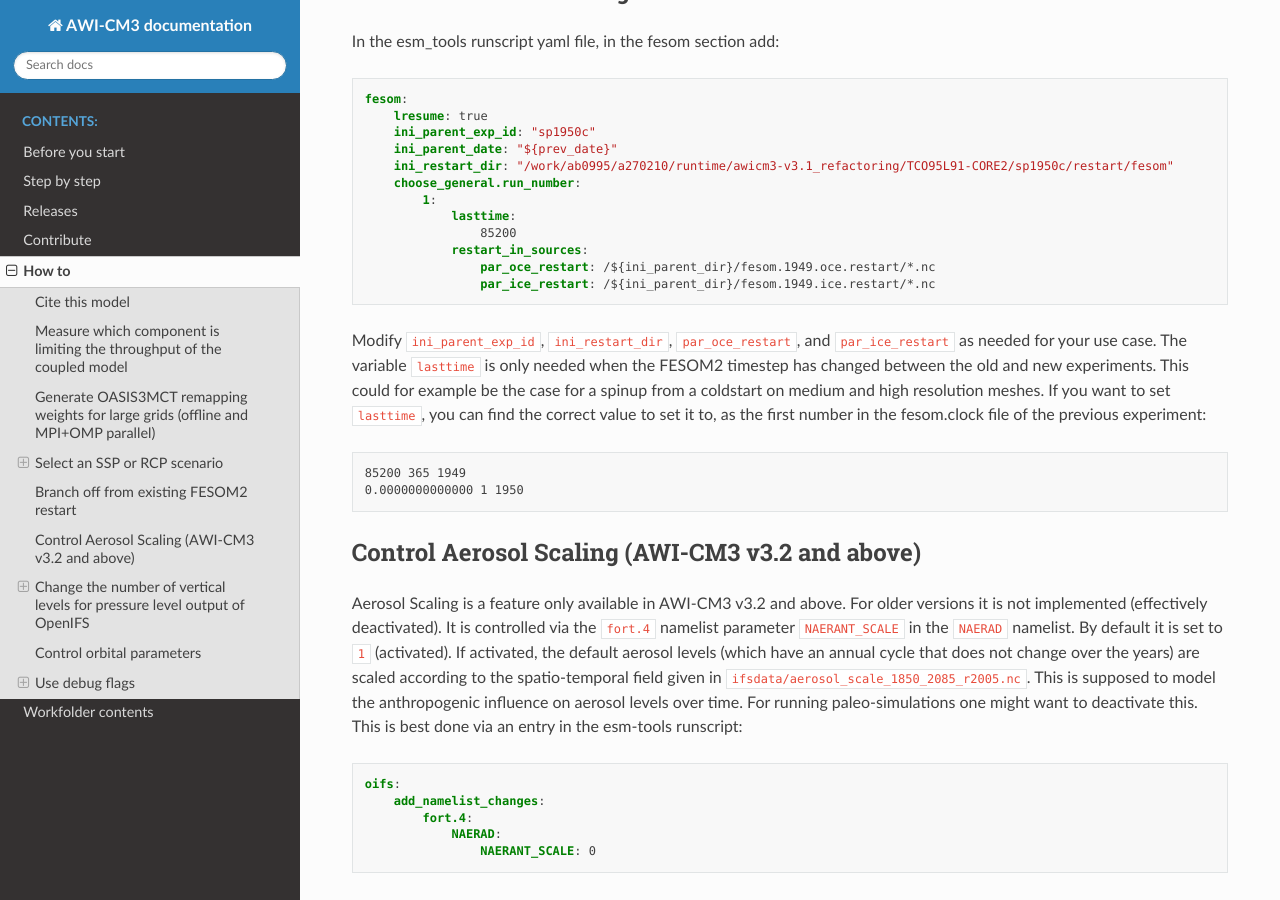
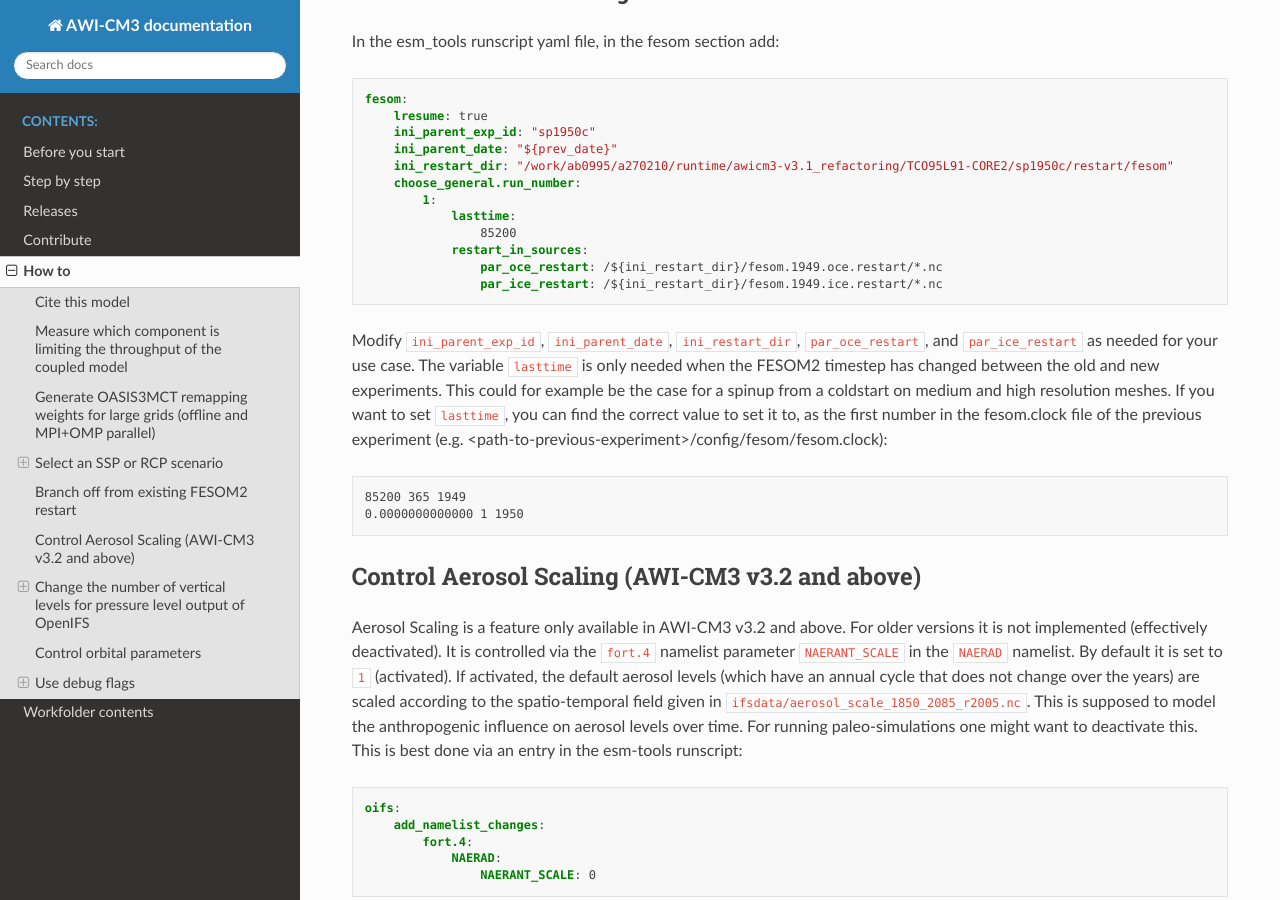
Before and after one commit to AWI-ESM/documentation_AWI-CM3, a Sphinx documentation site: the page built from source/how_to.rst, in a window 1280 px wide and 900 px high, scrolled down 3520 px. Built offline with Sphinx 7.4.7 and the Read the Docs theme 3.1.0, drawn with Linux system fonts in a browser that asks for light colours.

Commit message:
Update how_to.rst

```diff
--- a/source/how_to.rst
+++ b/source/how_to.rst
@@ -151,10 +151,10 @@ In the esm_tools runscript yaml file, in the fesom section add:
                lasttime:
                    85200
                restart_in_sources:
-                   par_oce_restart: /${ini_parent_dir}/fesom.1949.oce.restart/*.nc
-                   par_ice_restart: /${ini_parent_dir}/fesom.1949.ice.restart/*.nc
+                   par_oce_restart: /${ini_restart_dir}/fesom.1949.oce.restart/*.nc
+                   par_ice_restart: /${ini_restart_dir}/fesom.1949.ice.restart/*.nc
 
-Modify ``ini_parent_exp_id``, ``ini_restart_dir``, ``par_oce_restart``, and ``par_ice_restart`` as needed for your use case. The variable ``lasttime`` is only needed when the FESOM2 timestep has changed between the old and new experiments. This could for example be the case for a spinup from a coldstart on medium and high resolution meshes. If you want to set ``lasttime``, you can find the correct value to set it to, as the first number in the fesom.clock file of the previous experiment:
+Modify ``ini_parent_exp_id``, ``ini_parent_date``, ``ini_restart_dir``, ``par_oce_restart``, and ``par_ice_restart`` as needed for your use case. The variable ``lasttime`` is only needed when the FESOM2 timestep has changed between the old and new experiments. This could for example be the case for a spinup from a coldstart on medium and high resolution meshes. If you want to set ``lasttime``, you can find the correct value to set it to, as the first number in the fesom.clock file of the previous experiment (e.g. <path-to-previous-experiment>/config/fesom/fesom.clock):
 
 .. code-block:: yaml
 
```
